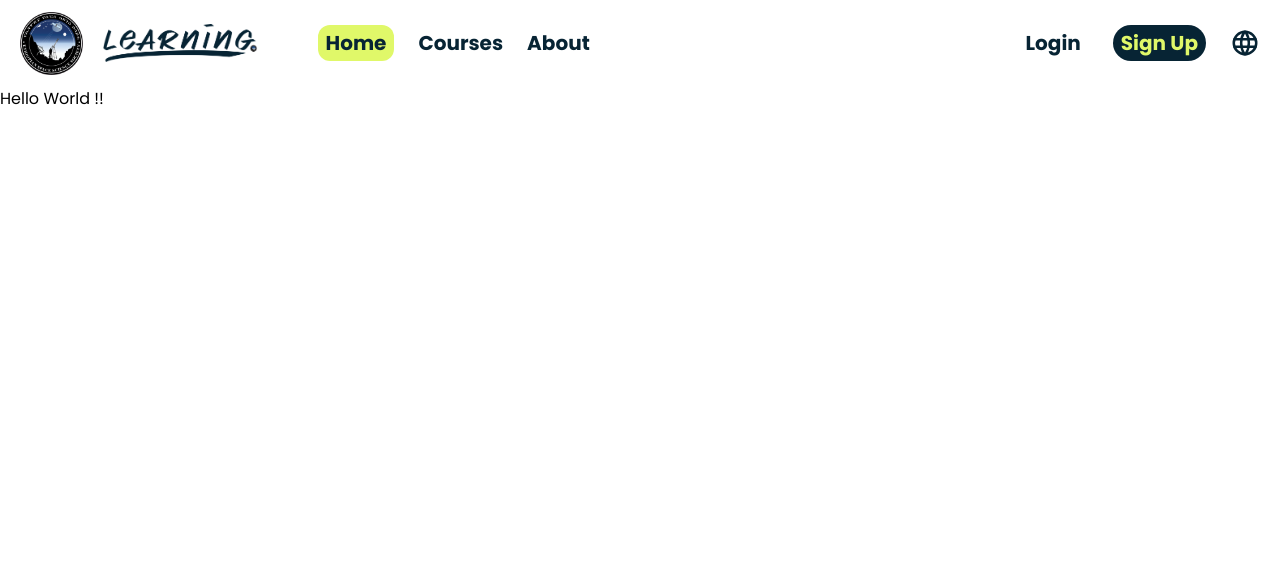
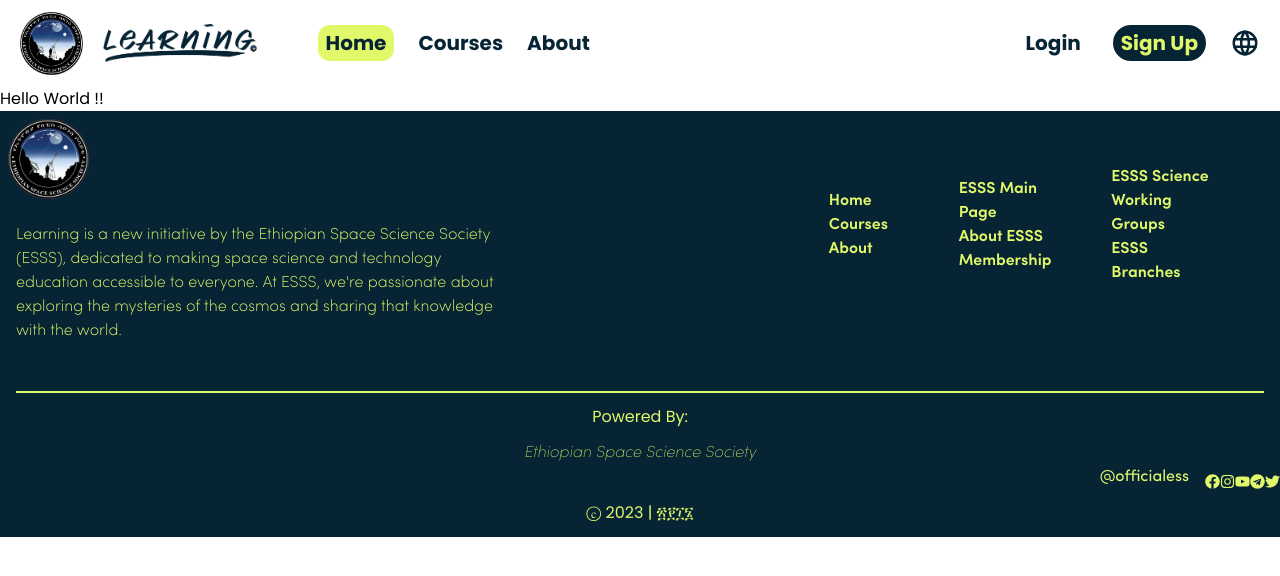
Before and after one commit to Bereket234/ESSS-learning-platform, a Next.js app: page / in a window 1280 px wide. Shown: the top 576 px of the page. Built offline with nearby package versions, Linux system fonts and the light colour scheme.

Commit message:
implemented footer ui

```diff
--- a/app/components/Footer.tsx
+++ b/app/components/Footer.tsx
@@ -0,0 +1,91 @@
+import Image from "next/image";
+import {
+  FaFacebook,
+  FaInstagram,
+  FaTwitter,
+  FaYoutube,
+  FaTelegram,
+} from "react-icons/fa";
+
+const Footer = () => {
+  return (
+    <main className="flex flex-col text-Secondary bg-Primary sm:320px md:700px lg:900px">
+      <div className="flex sm:300px m:400px lg:900px">
+        <div className="flex flex-col w-2/3">
+          <div className="flex items-center p-2 lg:900">
+            <Image
+              src={"/assets/images/ESSS-LOGO.png"}
+              alt="Logo"
+              width={80.85}
+              height={40.16}
+            />
+          </div>
+
+          <div className="flex w-2/3 font-light items-center font-SofiaProExtraLight p-4 sm-hidden md:400px lg:900px">
+            <p>
+              Learning is a new initiative by the Ethiopian Space Science
+              Society (ESSS), dedicated to making space science and technology
+              education accessible to everyone. At ESSS, we're passionate about
+              exploring the mysteries of the cosmos and sharing that knowledge
+              with the world.
+            </p>
+          </div>
+        </div>
+
+        <div className="grid grid-cols-3 px-2 pt-2 mt-4 sm-250 md-400 lg:900px mr-8">
+          <div className="flex flex-container w-full mx-auto items-center justify-center px-4">
+            <ul className="font-SofiaProSemiBold sm:150px md:250px lg:400px p-2">
+              <li>Home</li>
+              <li>Courses</li>
+              <li>About</li>
+            </ul>
+          </div>
+
+          <div className="flex flex-container w-full mx-auto items-center justify-center px-4 flex-wrap">
+            <ul className="font-SofiaProSemiBold p-2">
+              <li>ESSS Main Page</li>
+              <li>About ESSS</li>
+              <li>Membership</li>
+            </ul>
+          </div>
+
+          <div className="flex flex-container w-full mx-auto items-center justify-center px-4 flex-wrap">
+            <ul className="font-SofiaProSemiBold p-2">
+              <li>ESSS Science</li>
+              <li>Working Groups</li>
+              <li>ESSS Branches</li>
+            </ul>
+          </div>
+
+          <div className="boarder"></div>
+        </div>
+      </div>
+
+      <div className="border-b-2 border-light border-Secondary p-4 mx-4"></div>
+
+      <div className="grid grid-rows-3 sm:250px lg:800px">
+        <div className="flex flex-wrap justify-center flex-3/4 items-center">
+          Powered By:
+        </div>
+        <div className="grid grod-row-2 font-SofiaProUltraLightItalic">
+          <div className="flex items-center justify-center font-light">
+            Ethiopian Space Science Society
+          </div>
+          <div className="flex flex-row items-end justify-end">
+            <div className="text-Secondary font-SofiaProRegular px-4">
+              @officialess
+            </div>
+            <FaFacebook size={15} color="#E0F869" />
+            <FaInstagram size={15} color="#E0F869" />
+            <FaYoutube size={15} color="E0F869" />
+            <FaTelegram size={15} color="E0F869" />
+            <FaTwitter size={15} color="E0F869" />
+          </div>
+        </div>
+        <div className="flex justify-center items-center">ⓒ 2023 | ፳፻፲፮</div>
+      </div>
+    </main>
+  );
+};
+
+export default Footer;
--- a/app/layout.tsx
+++ b/app/layout.tsx
@@ -2,6 +2,7 @@ import type { Metadata } from "next";
 import { Poppins } from "next/font/google";
 import "./globals.css";
 import Navbar from "./components/Navbar";
+import Footer from "./components/Footer";
 
 const poppins = Poppins({
   subsets: ["latin", "latin-ext", "devanagari"],
@@ -21,11 +22,11 @@ export default function RootLayout({
 }) {
   return (
     <html lang="en">
-
       <body className={poppins.className}>
         <Navbar />
         {children}
       </body>
+      <Footer />
     </html>
   );
 }
```
Also changed, not shown: public/assets/images/sign-in/signin-image.png (added), 1 other file (tests, documents, lock files or other folders).
